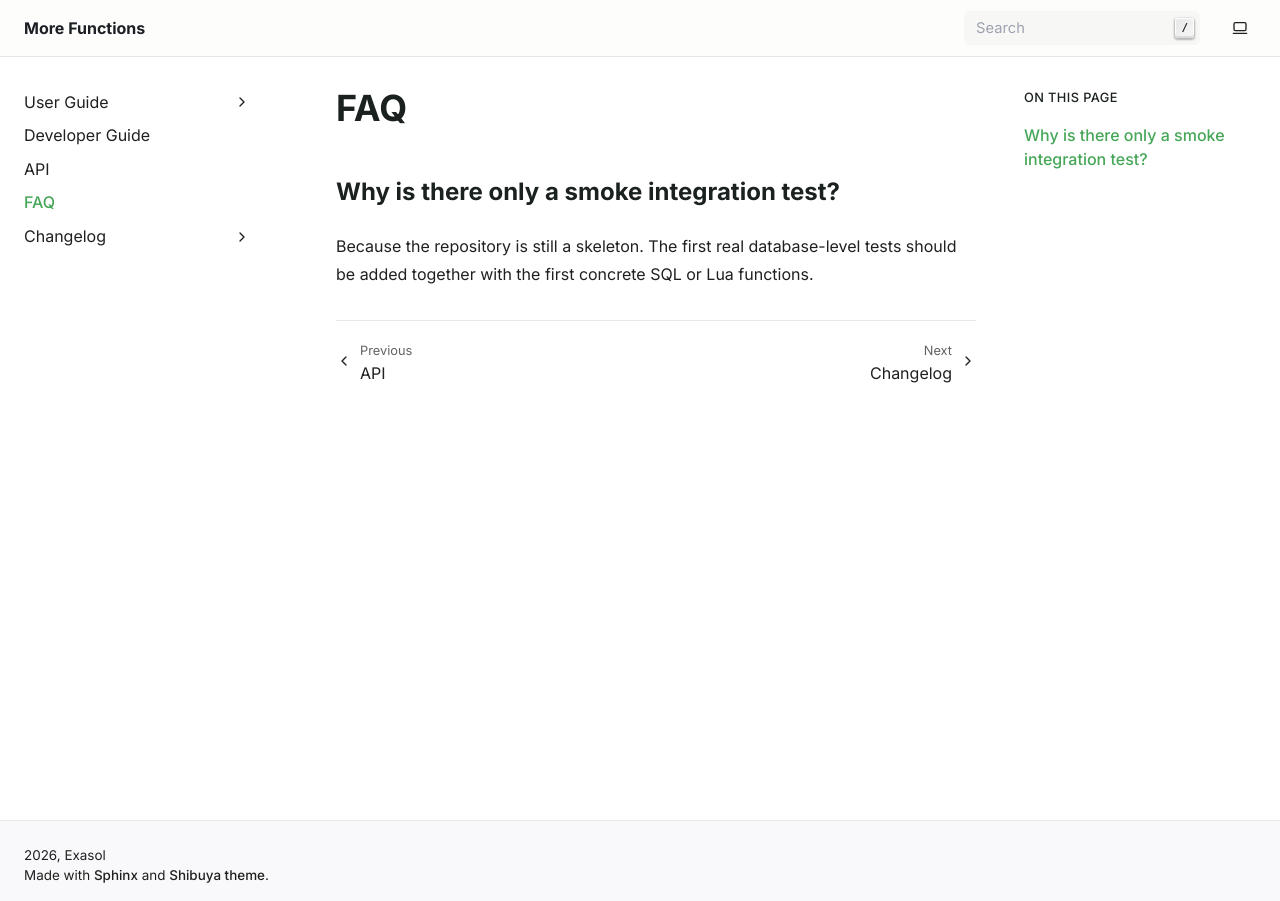
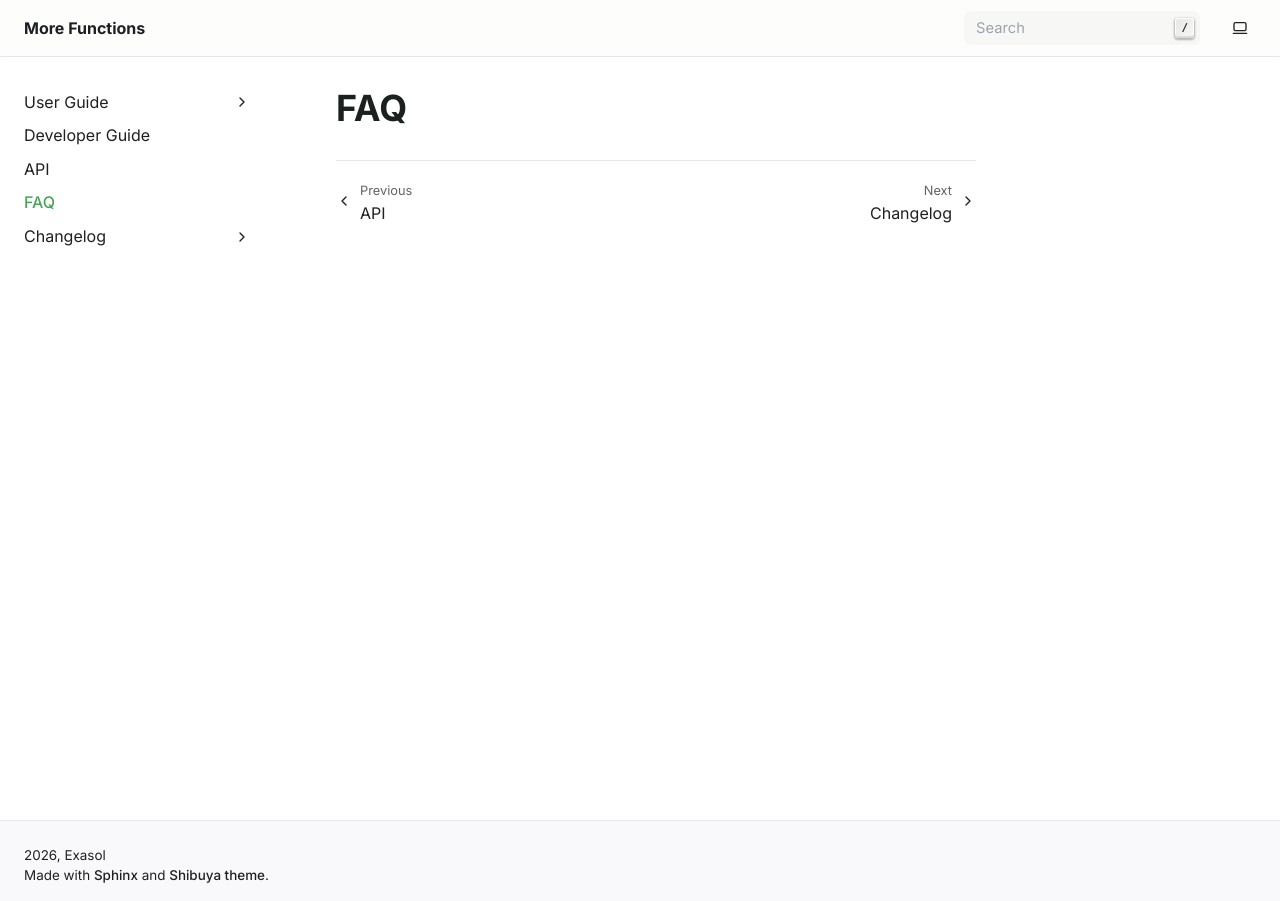
Before and after one commit to exasol-labs/more-functions, a Sphinx documentation site: the page built from doc/faq.rst, in a window 1280 px wide. Built offline with Sphinx 7.4.7, drawn with Linux system fonts in a browser that asks for light colours; pages that are not in the unit, such as notebooks, are missing from menus.

Commit message:
Emptied FAQ.

```diff
--- a/doc/faq.rst
+++ b/doc/faq.rst
@@ -1,8 +1,2 @@
 FAQ
 ===
-
-Why is there only a smoke integration test?
--------------------------------------------
-
-Because the repository is still a skeleton. The first real database-level tests
-should be added together with the first concrete SQL or Lua functions.
```
